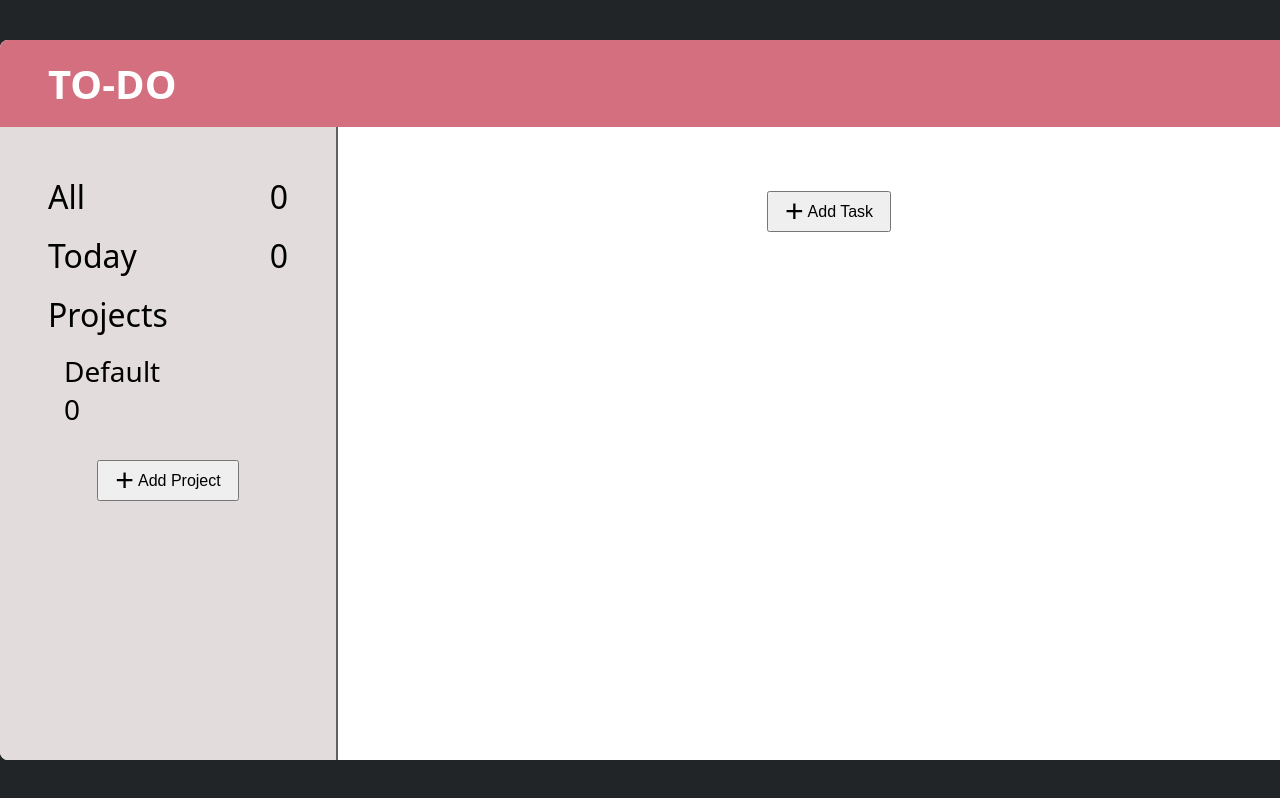
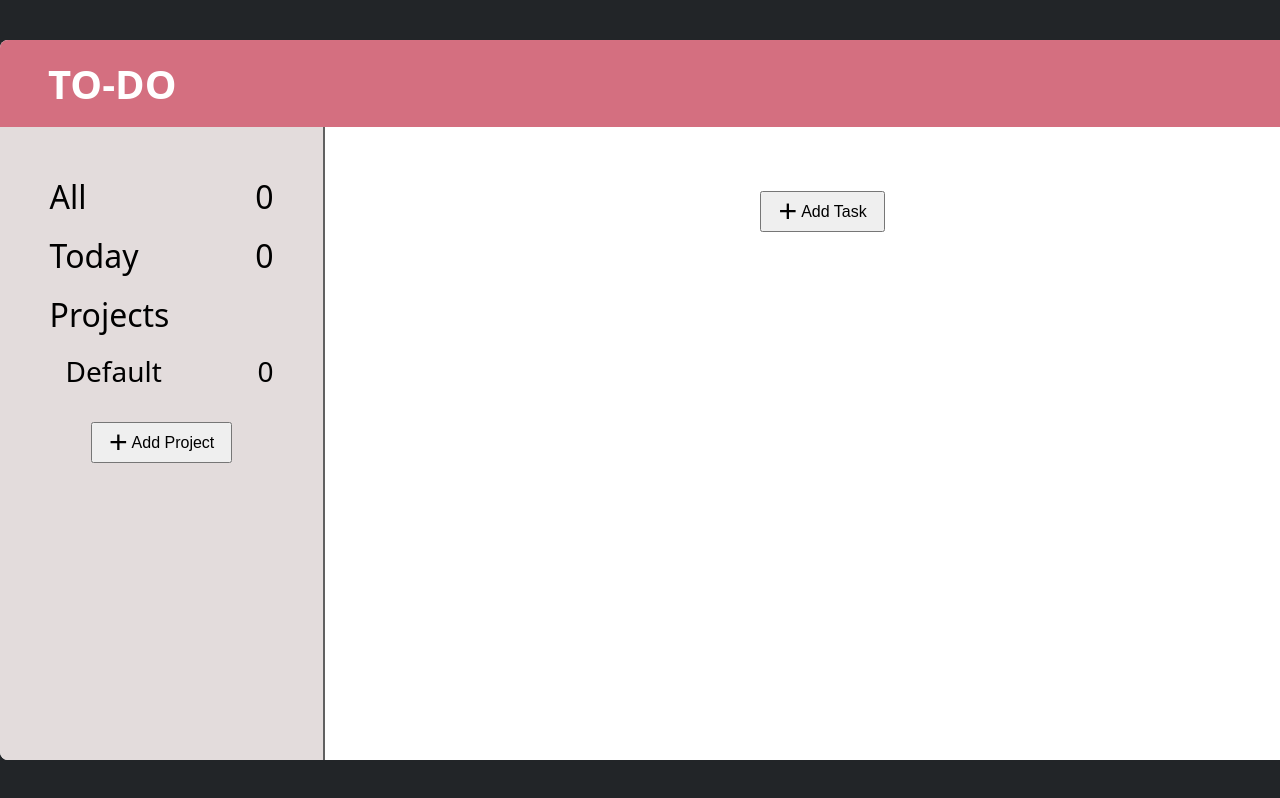
Before and after one commit to kathode/todo-list, a website built with webpack: page src/template.html in a window 1280 px wide. Shown: the top 798 px of the page. Built offline with nearby package versions, Linux system fonts and the light colour scheme.

Commit message:
Adjust side panel styling

```diff
--- a/src/styles.css
+++ b/src/styles.css
@@ -44,7 +44,7 @@ body {
 
 .todo-side-panel {
   background: rgb(227, 220, 220);
-  padding: 3rem;
+  padding: 3rem 2.6rem;
   display: flex;
   flex-direction: column;
   gap: 1rem;
@@ -57,32 +57,49 @@ body {
   font-weight: 100;
   font-size: 2rem;
   position: relative;
+  padding: 0 0.5rem;
 }
 
 #all::after {
   counter-reset: all-view var(--all-view);
   content: counter(all-view);
   position: absolute;
-  right: 0;
+  right: 0.5rem;
 }
 
 #today::after {
   counter-reset: today-view var(--today-view);
   content: counter(today-view);
   position: absolute;
-  right: 0;
+  right: 0.5rem;
+}
+
+.default-views:hover:not(.default-views.project),
+.projects-view > div {
+  padding: 0 0.5rem;
 }
 
 .default-views:hover:not(.default-views.project),
 .projects-view > :hover {
-  -webkit-text-stroke-width: 1.5px;
   cursor: pointer;
+  background: rgb(238, 237, 237);
+  border-radius: 0.25rem;
 }
 
 .projects-view {
-  padding-left: 1rem;
   font-weight: 100;
   font-size: 1.75rem;
+  padding-left: 1rem;
+
+  display: flex;
+  flex-direction: column;
+  gap: 0.25rem;
+}
+
+.project-name {
+  display: flex;
+  flex-direction: row;
+  justify-content: space-between;
 }
 
 .new-todo-button,
```
